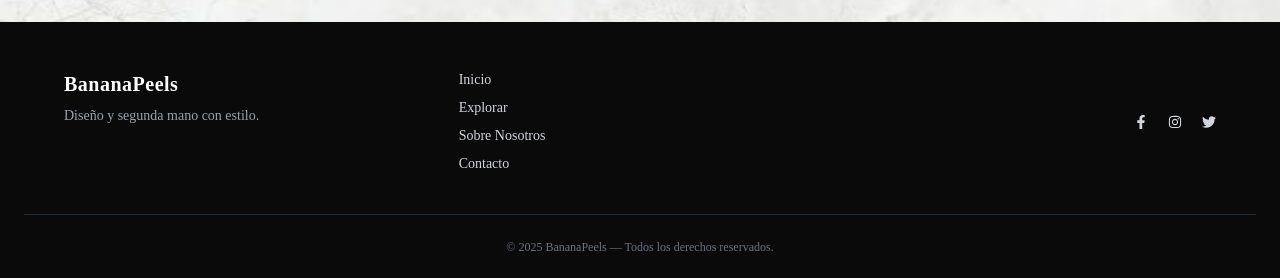
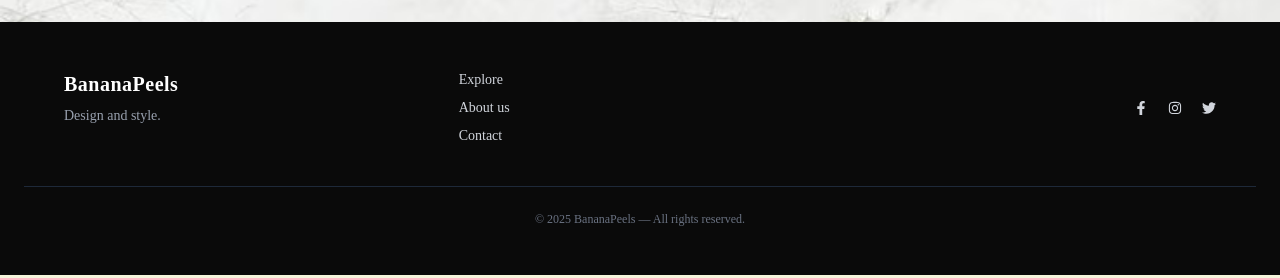
Before and after one commit to PruebasBananaPeelsTeam/BananaPeelsFRONTEND, a React (Vite) app in the folder Wallaclone-Frontend/: page / in a window 1280 px wide. Shown: the part 674-952 px from the top of the page. Built offline with nearby package versions, Linux system fonts and the light colour scheme; no server answers.

Commit message:
fix: translate footer

```diff
--- a/Wallaclone-Frontend/src/components/layout/footer.jsx
+++ b/Wallaclone-Frontend/src/components/layout/footer.jsx
@@ -8,15 +8,14 @@ export default function Footer() {
         {/* Izquierda: Nombre y slogan */}
         <div className="space-y-2">
           <h3 className="text-white text-xl font-semibold tracking-wide">BananaPeels</h3>
-          <p className="text-gray-400">Diseño y segunda mano con estilo.</p>
+          <p className="text-gray-400">Design and style.</p>
         </div>
 
         {/* Centro: Navegación */}
         <div className="flex flex-col space-y-2 text-center md:text-left">
-          <a href="#" className="hover:text-white transition">Inicio</a>
-          <a href="#" className="hover:text-white transition">Explorar</a>
-          <a href="#" className="hover:text-white transition">Sobre Nosotros</a>
-          <a href="#" className="hover:text-white transition">Contacto</a>
+          <a href="#" className="hover:text-white transition">Explore</a>
+          <a href="#" className="hover:text-white transition">About us</a>
+          <a href="#" className="hover:text-white transition">Contact</a>
         </div>
 
         {/* Derecha: Redes sociales */}
@@ -29,7 +28,8 @@ export default function Footer() {
 
       {/* Línea inferior */}
       <div className="mt-10 border-t border-gray-800 pt-6 text-center text-xs text-gray-500">
-        &copy; {new Date().getFullYear()} BananaPeels — Todos los derechos reservados.
+        &copy; {new Date().getFullYear()} BananaPeels —
+        All rights reserved.
       </div>
     </footer>
   );
```
